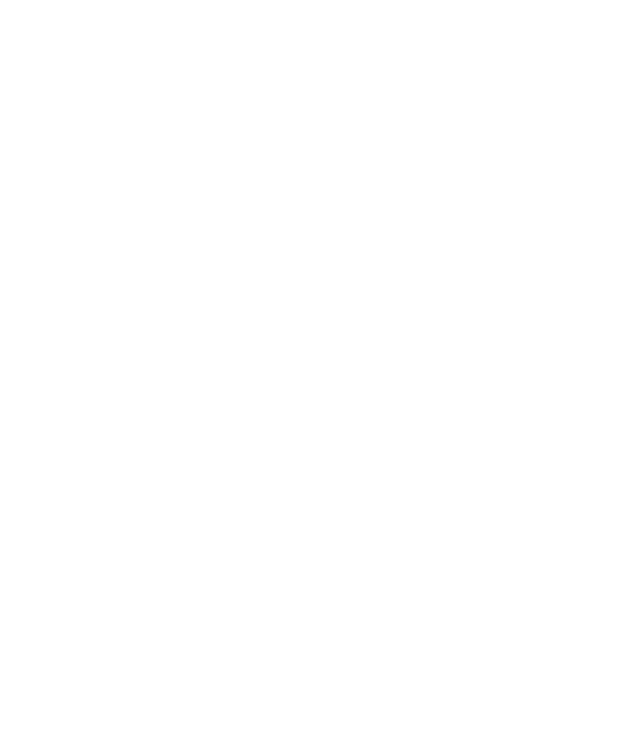
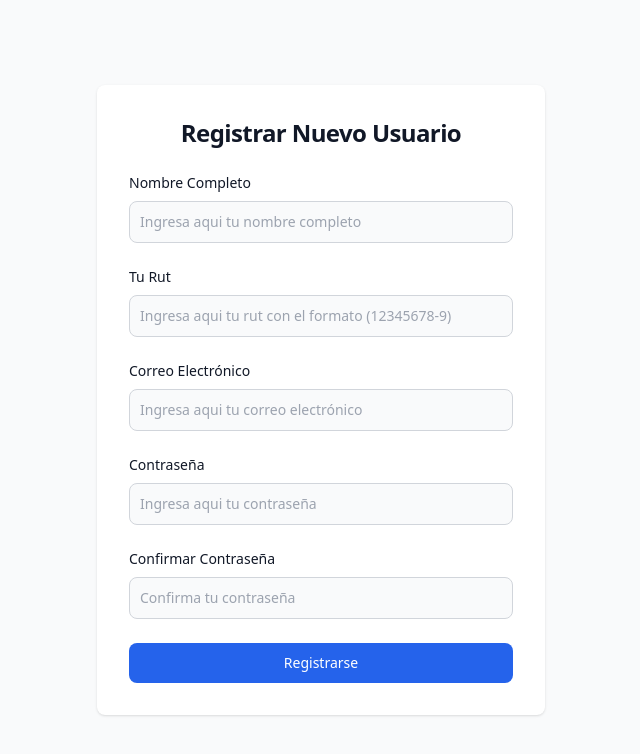
Before and after one commit to TheXvis/ProyectGPS, a React (Vite) app in the folder FrontendGPS/: page /registro in a window 1280 px wide. Before the commit this address had no page. Shown: the top 754 px of the page, without its empty margins (319-959 px from the left). Built offline with nearby package versions, Linux system fonts and the light colour scheme.

Commit message:
Botón y página de registro

```diff
--- a/FrontendGPS/src/App.jsx
+++ b/FrontendGPS/src/App.jsx
@@ -7,6 +7,8 @@
 import CreatePublication from './components/createPublication';
 import SideBar from './components/sideBar';
 import PropTypes from 'prop-types';
+import RegisterPage from './pages/registerPage';
+
 
 function Redirector() {
   const navigate = useNavigate();
@@ -46,6 +48,7 @@
         <Route path="/" element={<LoginPage/>} />
           <Route path="/usuario-home" element={<Layout><UserPage/></Layout>} />
           <Route path="/crear-publicacion" element={<Layout><CreatePublication/></Layout>} />
+          <Route path="/registro" element={<RegisterPage/>} />
         </Routes>
       </div>
     </Router>
--- a/FrontendGPS/src/pages/loginPage.jsx
+++ b/FrontendGPS/src/pages/loginPage.jsx
@@ -1,5 +1,6 @@
 import { useState } from 'react';
 import { useNavigate } from 'react-router-dom';
+import { Link } from 'react-router-dom';
 
 function LoginPage() {
   const navigate = useNavigate();
@@ -78,6 +79,12 @@
               >
                 Iniciar sesión
               </button>
+              <Link
+  to="/registro"
+  className="w-full text-white bg-primary-600 hover:bg-primary-700 focus:ring-4 focus:outline-none focus:ring-primary-300 font-medium rounded-lg text-sm px-5 py-2.5 text-center dark:bg-primary-600 dark:hover:bg-primary-700 dark:focus:ring-primary-800 block mt-4"
+>
+  Registrarse
+</Link>
             </form>
           </div>
         </div>
--- /dev/null
+++ b/FrontendGPS/src/pages/registerPage.jsx
@@ -0,0 +1,155 @@
+import { useState } from 'react';
+import { useNavigate } from 'react-router-dom';
+
+function RegisterPage() {
+    const navigate = useNavigate();
+    const [rut, setRut] = useState('');
+    const [password, setPassword] = useState('');
+    const [confirmPassword, setConfirmPassword] = useState('');
+    const [fullName, setFullName] = useState('');
+    const [email, setEmail] = useState('');
+    const [errorMessage, setErrorMessage] = useState('');
+    const rutRegex = /^[0-9]+-[0-9kK]{1}$/;
+    const emailRegex = /^[\w-]+(\.[\w-]+)*@([a-z0-9-]+(\.[a-z0-9-]+)*?\.[a-z]{2,6}|(\d{1,3}\.){3}\d{1,3})(:\d{4})?$/i;
+
+
+
+  const handleSubmit = async (event) => {
+    event.preventDefault();
+
+    if (!/^[a-zA-Z\s]*$/.test(fullName)) {
+        setErrorMessage("El nombre solo puede contener letras y espacios");
+        return;
+      }
+    if (!rutRegex.test(rut)) {
+        setErrorMessage("Formato de RUT inválido");
+        return;
+      }
+
+      if (!emailRegex.test(email)) {
+        setErrorMessage("Formato de correo electrónico inválido");
+        return;
+      }
+
+    if (password !== confirmPassword) {
+        setErrorMessage("Las contraseñas no coinciden");
+      return;
+    }
+    try {
+      const response = await fetch('http://localhost:3000/register', {
+        method: 'POST',
+        headers: { 'Content-Type': 'application/json' },
+        body: JSON.stringify({ rut: rut, password, fullName, email}),
+      });
+      const data = await response.json();
+      if (response.ok) {
+        console.log(data);
+        navigate('/login');
+      } else {
+        console.error(data);
+      }
+    } catch (error) {
+      console.error(error);
+    }
+  };
+
+  return (
+    <section className="bg-gray-50 dark:bg-gray-900 min-h-screen ">
+      <div className="flex flex-col items-center justify-center px-6 py-8 mx-auto md:h-screen lg:py-0">
+        <div className="w-full bg-white rounded-lg shadow dark:border md:mt-0 sm:max-w-md xl:p-0 dark:bg-gray-800 dark:border-gray-700">
+          <div className="p-6 space-y-4 md:space-y-6 sm:p-8">
+            <h1 className="text-xl font-bold leading-tight tracking-tight text-gray-900 md:text-2xl dark:text-white text-center">
+              Registrar Nuevo Usuario
+            </h1>
+            <form className="space-y-4 md:space-y-6" onSubmit={handleSubmit}>
+            <div>
+                <label htmlFor="fullName" className="block mb-2 text-sm font-medium text-gray-900 dark:text-white">
+                  Nombre Completo
+                </label>
+                <input
+                  type="text"
+                  name="fullName"
+                  id="fullName"
+                  className="bg-gray-50 border border-gray-300 text-gray-900 sm:text-sm rounded-lg focus:ring-primary-600 focus:border-primary-600 block w-full p-2.5 dark:bg-gray-700 dark:border-gray-600 dark:placeholder-gray-400 dark:text-white dark:focus:ring-blue-500 dark:focus:border-blue-500"
+                  placeholder="Ingresa aqui tu nombre completo"
+                  value={fullName}
+                  onChange={(e) => setFullName(e.target.value)}
+                  required
+                />
+              </div>
+              <div>
+                <label htmlFor="rut" className="block mb-2 text-sm font-medium text-gray-900 dark:text-white">
+                  Tu Rut
+                </label>
+                <input
+                  type="text"
+                  name="rut"
+                  id="rut"
+                  className="bg-gray-50 border border-gray-300 text-gray-900 sm:text-sm rounded-lg focus:ring-primary-600 focus:border-primary-600 block w-full p-2.5 dark:bg-gray-700 dark:border-gray-600 dark:placeholder-gray-400 dark:text-white dark:focus:ring-blue-500 dark:focus:border-blue-500"
+                  placeholder="Ingresa aqui tu rut con el formato (12345678-9)"
+                  value={rut}
+                  onChange={(e) => setRut(e.target.value)}
+                  required
+                />
+              </div>
+              <div>
+                <label htmlFor="email" className="block mb-2 text-sm font-medium text-gray-900 dark:text-white">
+                  Correo Electrónico
+                </label>
+                <input
+                  type="email"
+                  name="email"
+                  id="email"
+                  className="bg-gray-50 border border-gray-300 text-gray-900 sm:text-sm rounded-lg focus:ring-primary-600 focus:border-primary-600 block w-full p-2.5 dark:bg-gray-700 dark:border-gray-600 dark:placeholder-gray-400 dark:text-white dark:focus:ring-blue-500 dark:focus:border-blue-500"
+                  placeholder="Ingresa aqui tu correo electrónico"
+                  value={email}
+                  onChange={(e) => setEmail(e.target.value)}
+                  required
+                />
+              </div>
+              <div>
+                <label htmlFor="password" className="block mb-2 text-sm font-medium text-gray-900 dark:text-white">
+                  Contraseña
+                </label>
+                <input
+                  type="password"
+                  name="password"
+                  id="password"
+                  placeholder="Ingresa aqui tu contraseña"
+                  className="bg-gray-50 border border-gray-300 text-gray-900 sm:text-sm rounded-lg focus:ring-primary-600 focus:border-primary-600 block w-full p-2.5 dark:bg-gray-700 dark:border-gray-600 dark:placeholder-gray-400 dark:text-white dark:focus:ring-blue-500 dark:focus:border-blue-500"
+                  value={password}
+                  onChange={(e) => setPassword(e.target.value)}
+                  required
+                />
+              </div>
+              <div>
+                <label htmlFor="confirmPassword" className="block mb-2 text-sm font-medium text-gray-900 dark:text-white">
+                  Confirmar Contraseña
+                </label>
+                <input
+                  type="password"
+                  name="confirmPassword"
+                  id="confirmPassword"
+                  placeholder="Confirma tu contraseña"
+                  className="bg-gray-50 border border-gray-300 text-gray-900 sm:text-sm rounded-lg focus:ring-primary-600 focus:border-primary-600 block w-full p-2.5 dark:bg-gray-700 dark:border-gray-600 dark:placeholder-gray-400 dark:text-white dark:focus:ring-blue-500 dark:focus:border-blue-500"
+                  value={confirmPassword}
+                  onChange={(e) => setConfirmPassword(e.target.value)}
+                  required
+                />
+              </div>
+              {errorMessage && <p className="text-red-500">{errorMessage}</p>} {/* Muestra el mensaje de error si existe */}
+              <button
+                type="submit"
+                className="w-full text-white bg-primary-600 hover:bg-primary-700 focus:ring-4 focus:outline-none focus:ring-primary-300 font-medium rounded-lg text-sm px-5 py-2.5 text-center dark:bg-primary-600 dark:hover:bg-primary-700 dark:focus:ring-primary-800"
+              >
+                Registrarse
+              </button>
+            </form>
+          </div>
+        </div>
+      </div>
+    </section>
+  );
+}
+
+export default RegisterPage;
```
Also changed, not shown: 1 other file (tests, documents, lock files or other folders).
